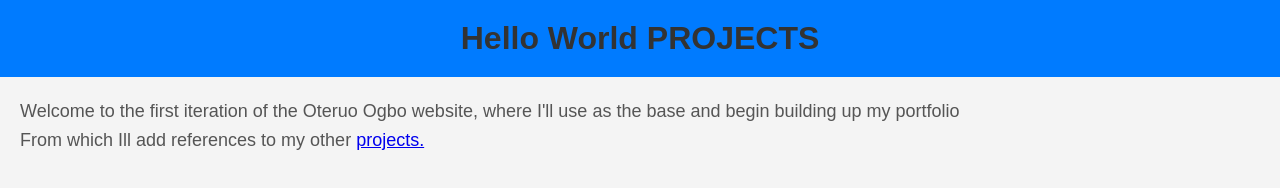
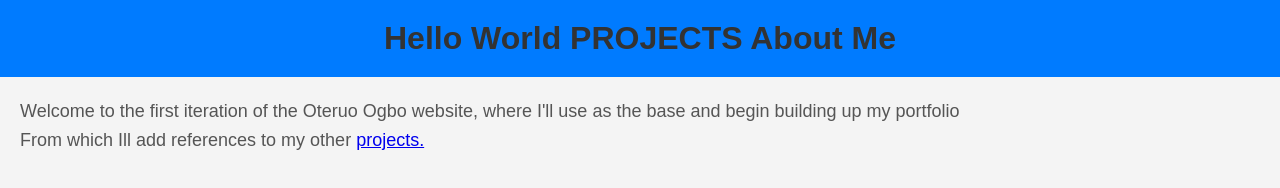
Before and after one commit to ot-coder/Self-Site, a plain HTML site: page GitSite.html in a window 1280 px wide. Drawn offline with Linux system fonts and the light colour scheme.

Commit message:
Updated the header

```diff
--- a/GitSite.html
+++ b/GitSite.html
@@ -8,7 +8,7 @@
 </head>
 <body>
 
-    <h1>Hello World  PROJECTS</h1>
+    <h1>Hello World  PROJECTS About Me </h1>
 
     <p>Welcome to the first iteration of the Oteruo Ogbo website, where I'll use as the base and begin building up my portfolio<br>
        From which Ill add references to my other <a href ="projects.html">projects</href>.
```
